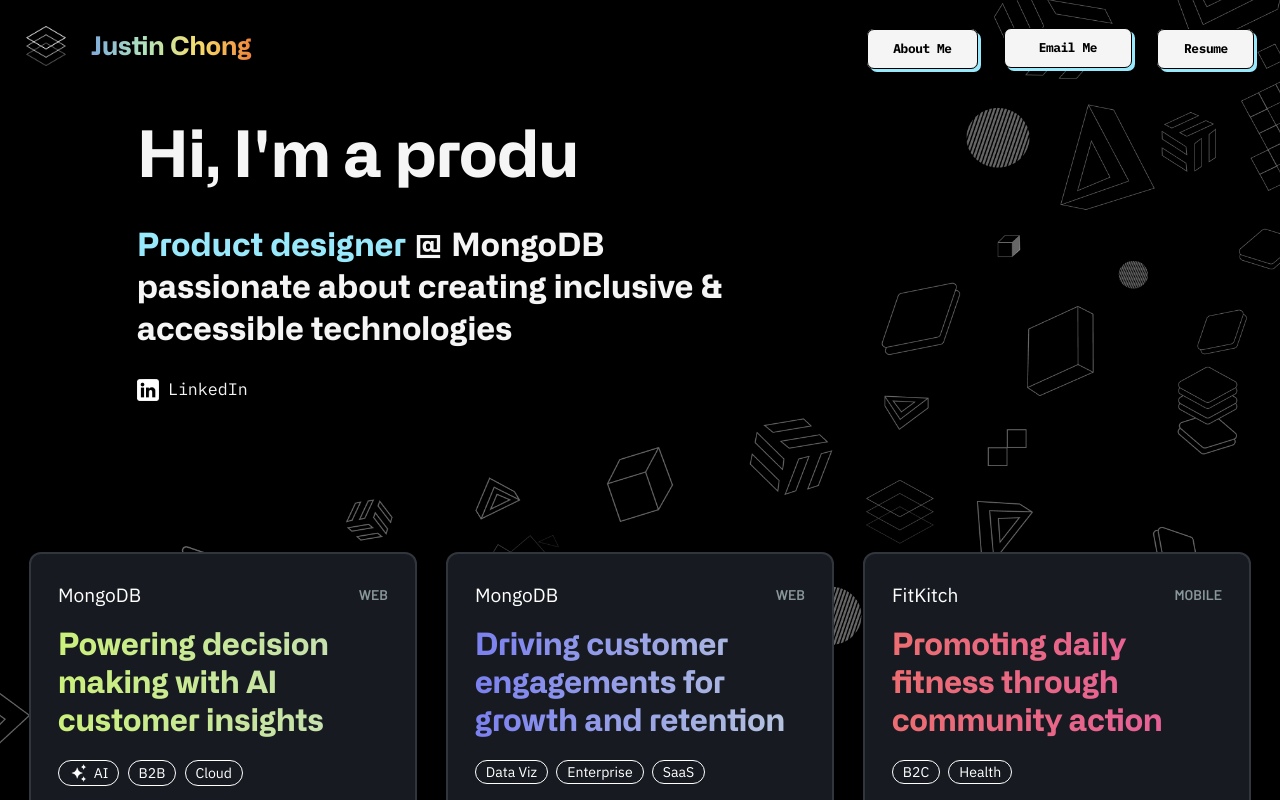
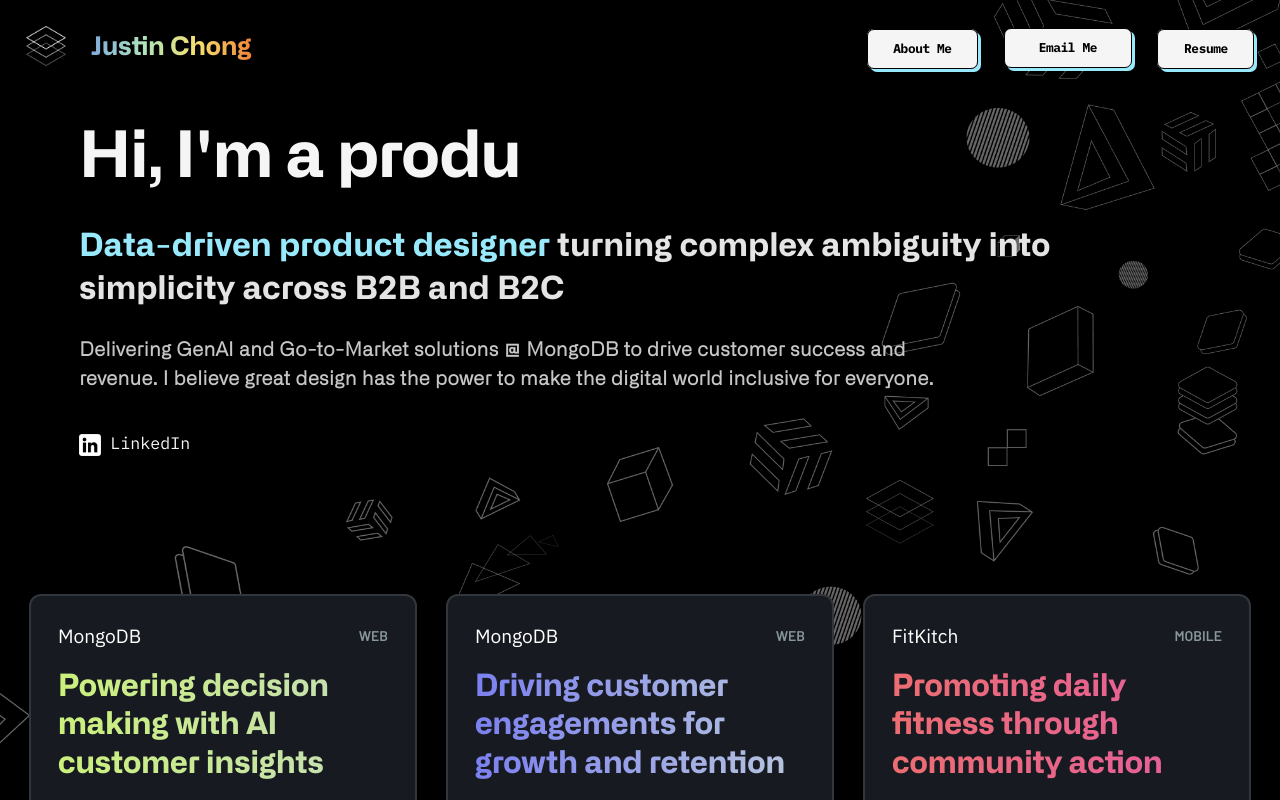
Before and after one commit to JustinChong123/personal-website, a React (Create React App) app: page / in a window 1280 px wide. Shown: the top 800 px of the page. Built offline with nearby package versions, Linux system fonts and the light colour scheme.

Commit message:
changed copy on landing page

```diff
--- a/src/App.css
+++ b/src/App.css
@@ -6,7 +6,7 @@
 .Intro {
   color: #F5F5F5;
   font-family: 'Alliance No. 2 Bold', sans-serif;
-  margin: 4vh 10.7vw;
+  margin: 4vh 6.2vw;
 }
 
 .Intro > h1 {
@@ -18,10 +18,22 @@
 
 /* Description */
 .Intro > h2 {
+  font-family: 'Alliance No. 2 Bold';
   font-size: 2.5vw;
   font-weight: 700;
-  width: 60%;
-  letter-spacing: 0.2px;
+  width: 90%;
+  letter-spacing: 0.4px;
+  line-height: 3.3vw;
+  color: #e4e4e4;
+}
+
+#miniDescription {
+  font-family: 'Alliance No. 2 Light';
+  font-size: 1.5vw;
+  line-height: 2.2vw;
+  margin-bottom: 40px;
+  color: #c7c6c6;
+  width: 80%;
 }
 
 #linkedinLogo {
--- a/src/App.js
+++ b/src/App.js
@@ -14,7 +14,8 @@
       <Navbar />
       <div className='Intro'>
         <Typewriter />
-        <h2><span class="blueText">Product designer </span>@ MongoDB passionate about creating inclusive & accessible technologies </h2>
+        <h2><span class="blueText">Data-driven product designer</span> turning complex ambiguity into simplicity across B2B and B2C</h2>
+        <h2 id='miniDescription'>Delivering GenAI and Go-to-Market solutions @ MongoDB to drive customer success and revenue. I believe great design has the power to make the digital world inclusive for everyone.</h2>
         <a href="https://www.linkedin.com/in/justin-r-chong/" target="_blank" rel="noopener noreferrer">
           <img id="linkedinLogo" src={linkedinLogo} alt="Linkedin Logo" width='22' height='22'/></a>
         <h3><a href="https://www.linkedin.com/in/justin-r-chong/" target="_blank" rel="noopener noreferrer">LinkedIn</a></h3>
```
